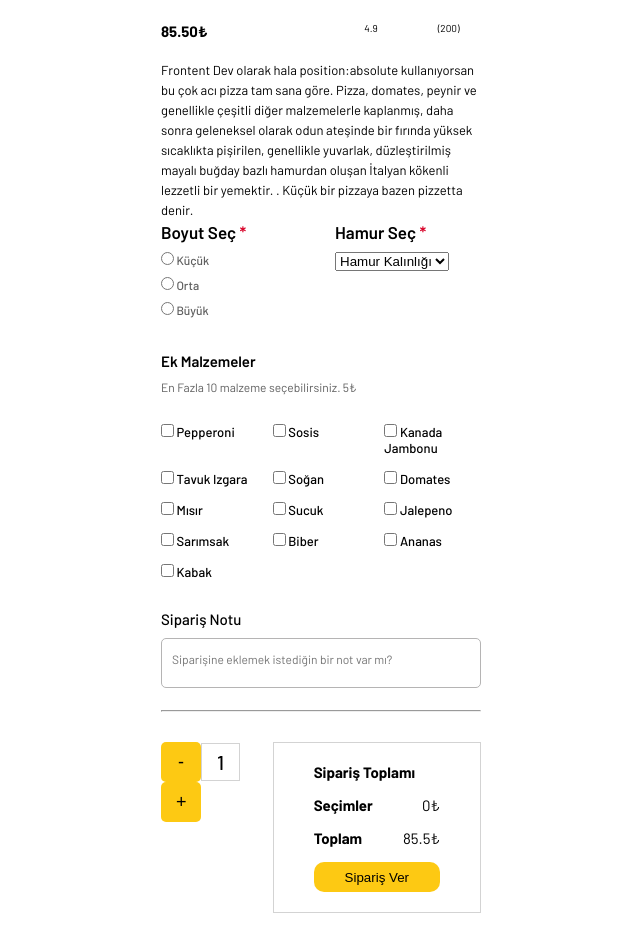
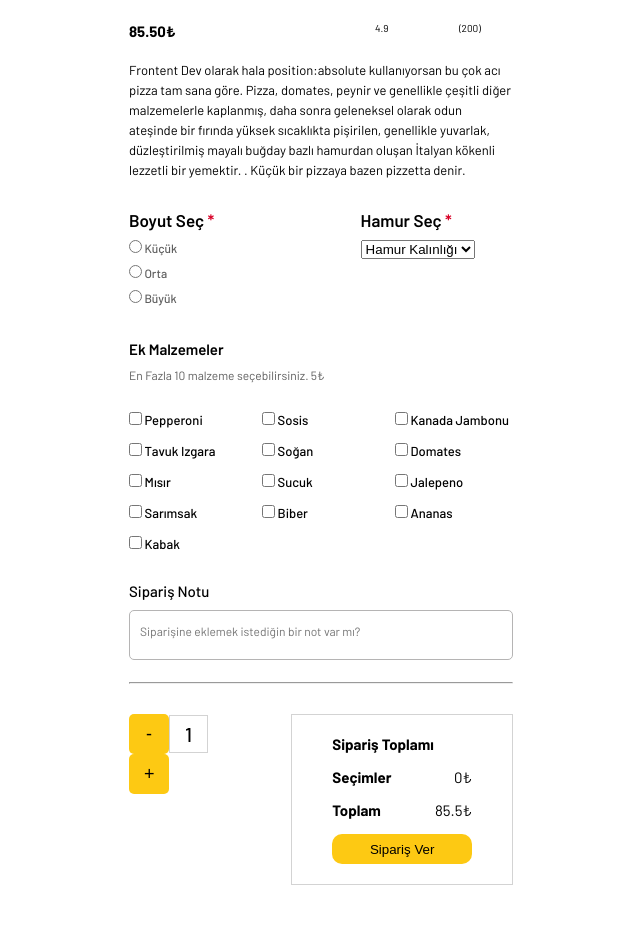
Before and after one commit to ezgi-karaca/pizza-react, a React (Vite) app: page /form in a window 1280 px wide. Shown: the part 238-1190 px from the top of the page, without its empty margins (319-959 px from the left). Built offline with nearby package versions, Linux system fonts and the light colour scheme; a web font is replaced by a local one.

Commit message:
css düzenlemeleri

```diff
--- a/src/App.jsx
+++ b/src/App.jsx
@@ -3,6 +3,7 @@ import { BrowserRouter as Router, Route, Switch } from 'react-router-dom';
 import Anasayfa from './Anasayfa';
 import FormSayfasi from './Components/FormSayfasi.jsx';
 import SiparisOzeti from './Components/SiparisOzeti.jsx';
+import './csssheets/App.css'
 
 function App() {
   return (
--- /dev/null
+++ b/src/csssheets/App.css
@@ -0,0 +1,14 @@
+* {
+  margin: 0;
+  padding: 0;
+  box-sizing: border-box;
+}
+
+html {
+  font-size: 10px;
+}
+body {
+  margin: 0;
+  padding: 0;
+  width: 100%;
+}
--- a/src/csssheets/FormSayfasi.css
+++ b/src/csssheets/FormSayfasi.css
@@ -47,7 +47,7 @@ body {
   justify-content: center;
 }
 .form {
-  width: 25%;
+  width: 30%;
 }
 
 hr {
--- a/src/csssheets/Pizza.css
+++ b/src/csssheets/Pizza.css
@@ -13,11 +13,12 @@ body {
 }
 .pizza {
   font-family: 'Barlow';
-  height: 29rem;
+  width: 100%;
   padding-top: 3rem;
   display: flex;
   flex-direction: column;
   gap: 2rem;
+  margin-bottom: 3rem;
 }
 .pizza h3 {
   font-family: 'Barlow';
--- a/src/csssheets/SiparisToplami.css
+++ b/src/csssheets/SiparisToplami.css
@@ -10,7 +10,7 @@ html {
   display: flex;
   flex-direction: column;
   gap: 1.5rem;
-  margin-left: 1rem;
+  margin-left: 5rem;
   border: 1px solid lightgray;
   padding: 2rem 4rem;
   width: 23rem;
```
